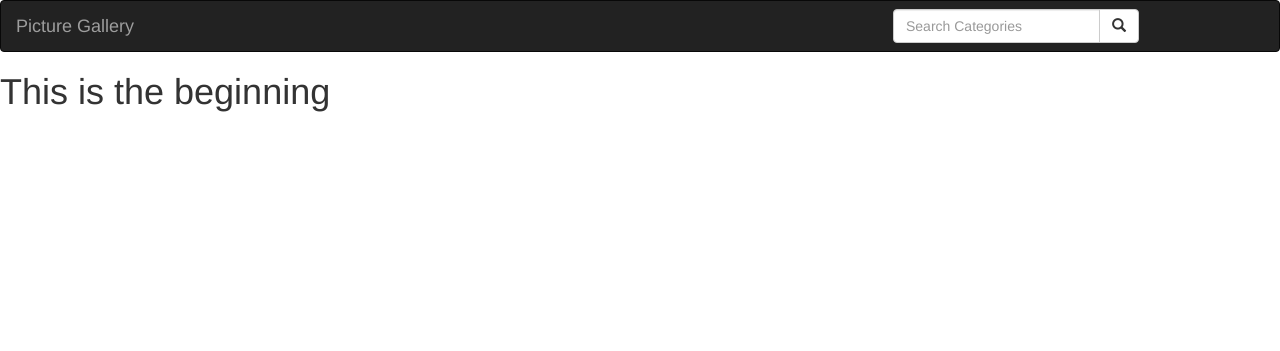
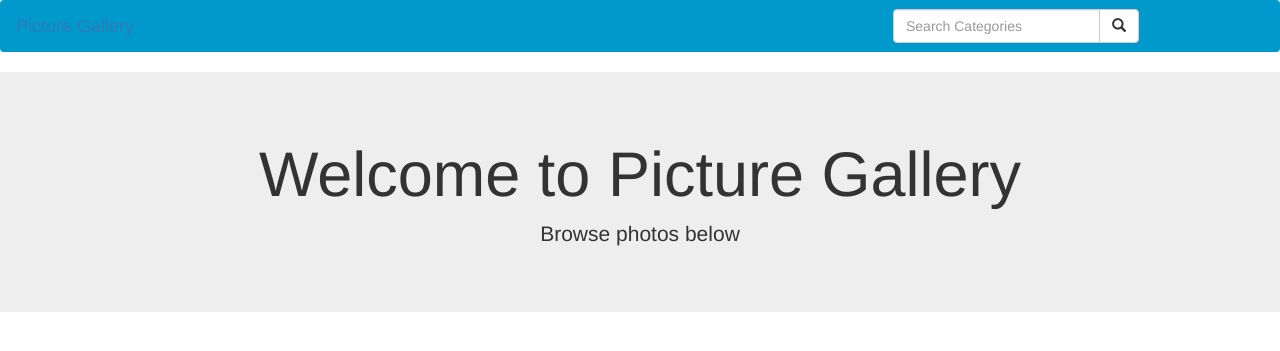
Before and after one commit to mnyando/Picture-Gallery, a Django app: page / in a window 1280 px wide. Shown: the top 351 px of the page. Run offline with Django 3.2, Linux system fonts and the light colour scheme; some libraries are stand-ins or nearby versions.

Commit message:
create landing page

```diff
--- a/gallery/templates/base.html
+++ b/gallery/templates/base.html
@@ -14,6 +14,7 @@
   {% block styles %}
     {% bootstrap_css %}
     <link rel="stylesheet" href="{% static 'css/styles.css' %}">
+    <link href="https://fonts.googleapis.com/css2?family=Lobster&display=swap" rel="stylesheet">
   {% endblock %}
 
 </head>
--- a/gallery/templates/index.html
+++ b/gallery/templates/index.html
@@ -1,5 +1,21 @@
 {%extends 'base.html'%}
 
 {% block content %}
-<h1>This is the beginning</h1>
+<div class = "jumbotron">
+    <h1 id = "kk" class="text-center">Welcome to Picture Gallery</h1>
+    <p id = "kj" class="text-center">Browse photos below</p>
+</div>
+<div class="container">
+    <div class="row">
+        {% if photos %}
+          {% for photo in photos %}
+          <div class="col-md-3">
+              <div class="card">
+                  <img src="{{photo.photo_image.url}}" class="img-responsive" alt="image" style="width: 1200%; height: 250px;">
+              </div>
+          </div>
+          {% endfor %}
+        {% endif %}
+    </div>
+</div>
 {% endblock %}
--- a/gallery/templates/navbar.html
+++ b/gallery/templates/navbar.html
@@ -6,10 +6,10 @@
   <meta name="viewport" content="width=device-width, initial-scale=1">
 </head>
 <body>
-<nav class="navbar navbar-inverse">
+<nav class="navbar navbar-expand-lg navbar-dark" style="background:#0099cc ;">
   <div class="container-fluid">
     <div class="navbar-header">
-      <a class="navbar-brand" href="{% url 'index' %}">Picture Gallery</a>
+      <a class="navbar-brand text-white" href="{% url 'index' %}">Picture Gallery</a>
     </div>
     <!-- Adding a search form  -->
     <div class="col-sm-4 col-md-4 navbar-right">
```
